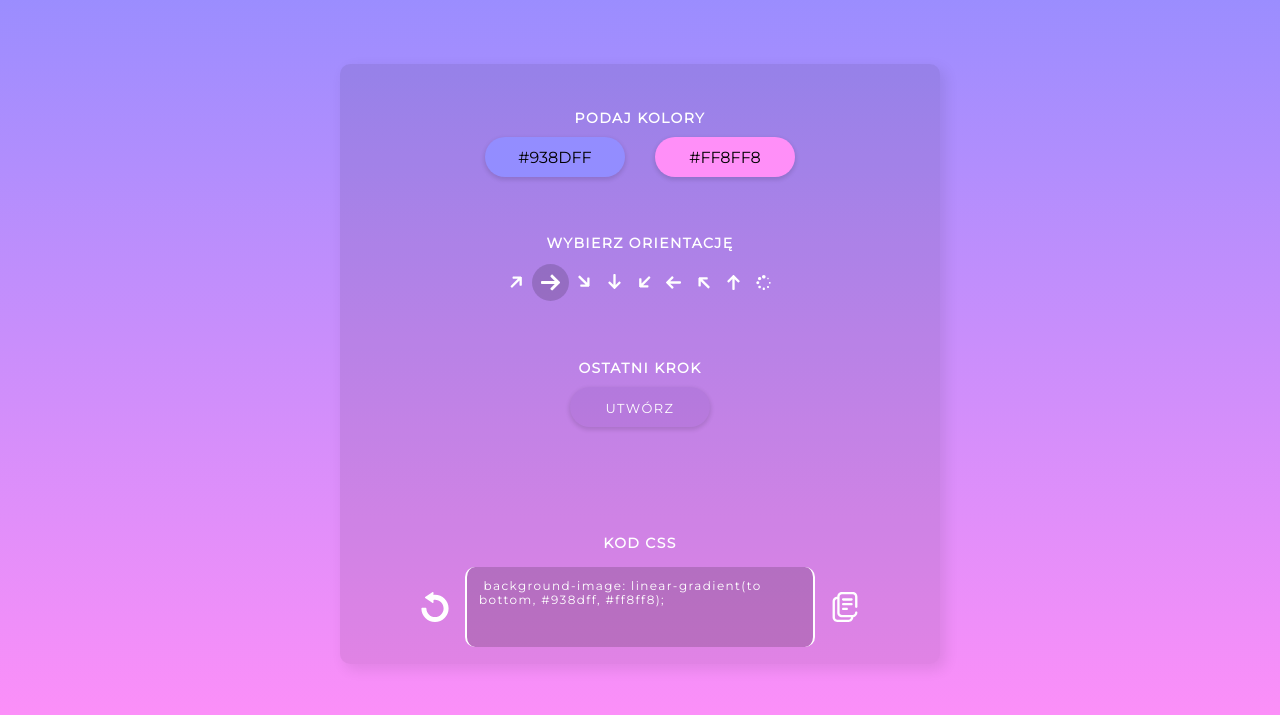
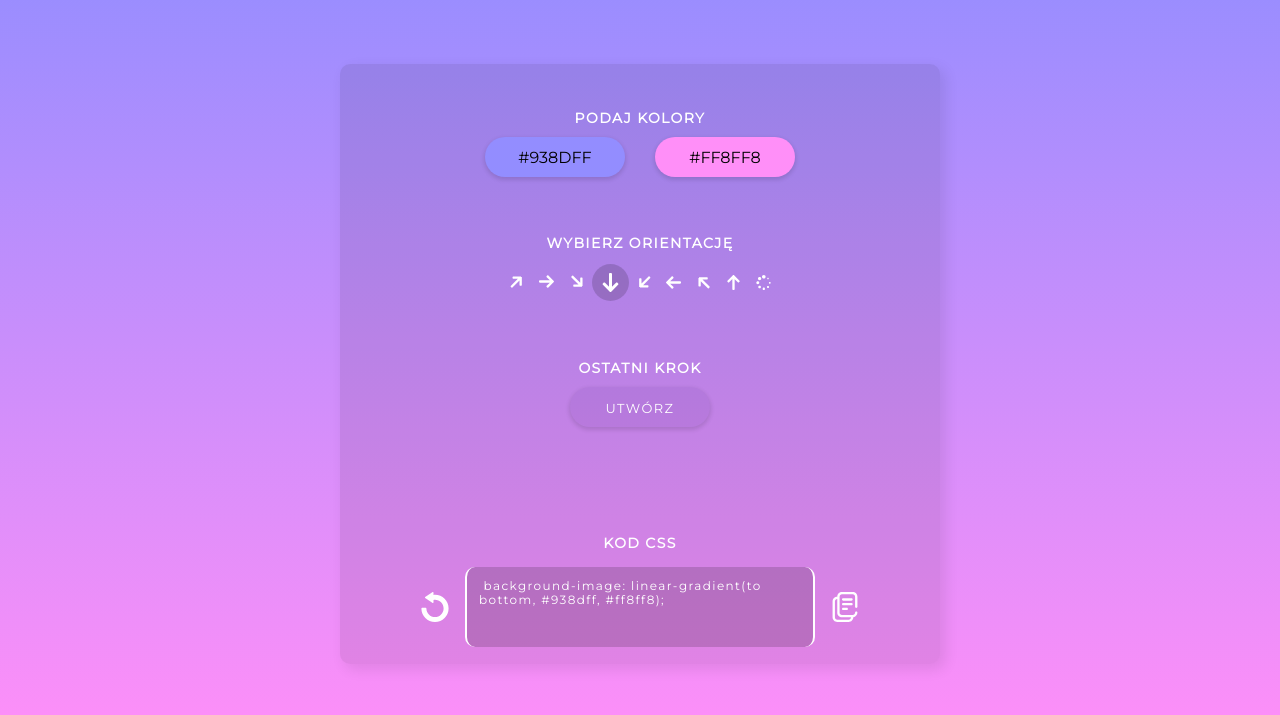
Before and after one commit to RobertHaba/Gradient-Generator, a plain HTML site: page index.html in a window 1280 px wide. Shown: the part 59-774 px from the top of the page. Drawn offline with Linux system fonts and the light colour scheme.

Commit message:
Hot fix active btn

```diff
--- a/index.html
+++ b/index.html
@@ -38,9 +38,9 @@
                     </div>
                     <div class="box__column box__column--center" id="orientationSection">
                         <span class="btn-icon icon icon__arrow icon--rotate-135" data-orientation='45deg'></span>
-                        <span class="btn-icon icon icon__arrow icon--rotate-180 active" data-orientation='to right' id="defaultOrientation"></span>
+                        <span class="btn-icon icon icon__arrow icon--rotate-180" data-orientation='to right' id="defaultOrientation"></span>
                         <span class="btn-icon icon icon__arrow icon--rotate-225" data-orientation='135deg'></span>
-                        <span class="btn-icon icon icon__arrow icon--rotate-270" data-orientation='to bottom'></span>
+                        <span class="btn-icon icon icon__arrow icon--rotate-270 active" data-orientation='to bottom'></span>
                         <span class="btn-icon icon icon__arrow icon--rotate-315" data-orientation='225deg'></span>
                         <span class="btn-icon icon icon__arrow" data-orientation='to left'></span>
                         <span class="btn-icon icon icon__arrow icon--rotate-45" data-orientation='315deg'></span>
```
